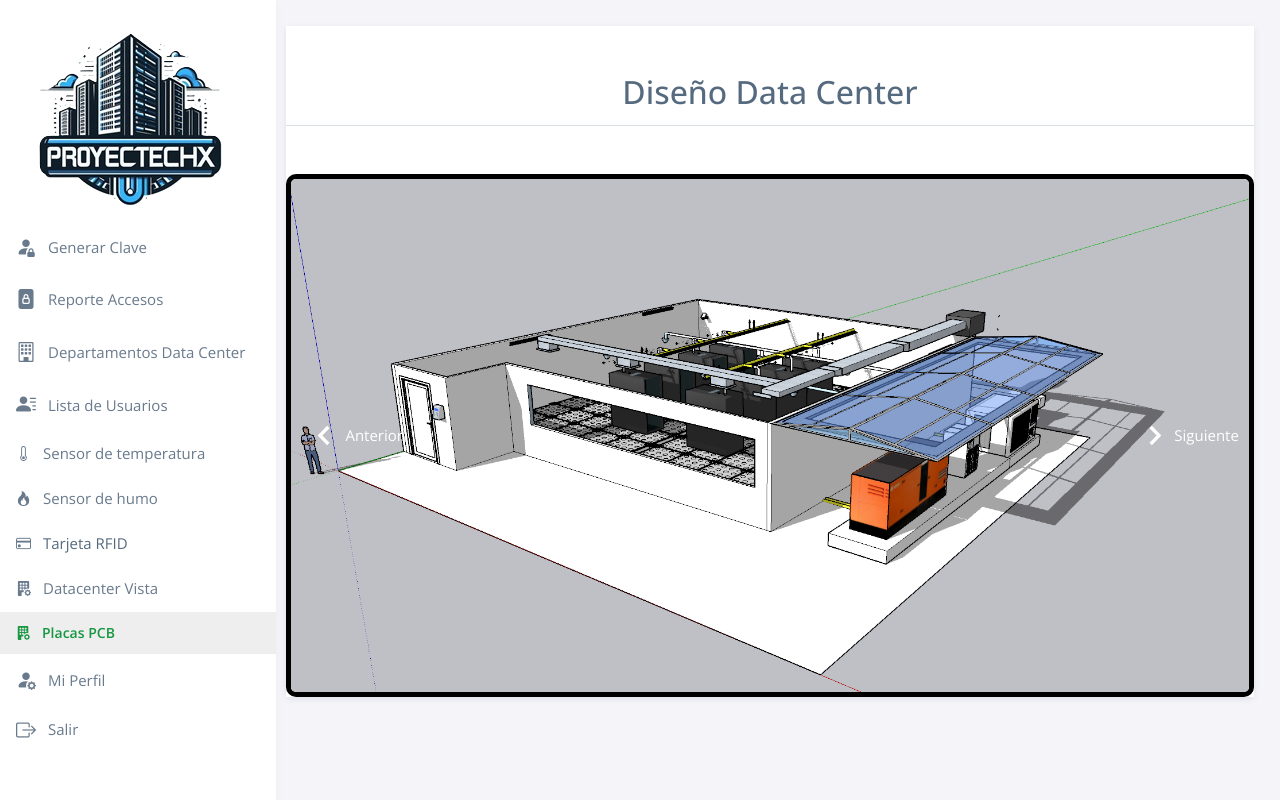
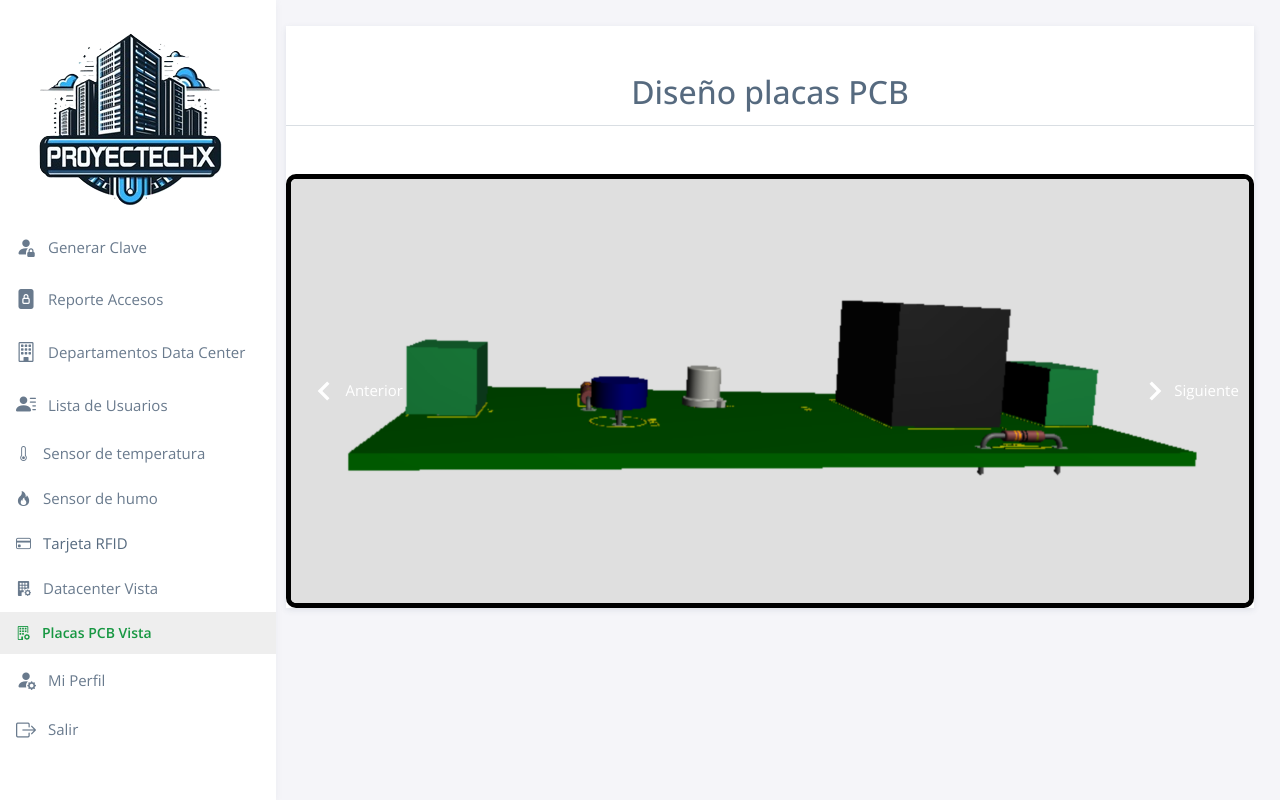
Before and after one commit to Ismaelsevi24/Ismaelsevi24.github.io, a Flask app: page /placavista in a window 1280 px wide. Run offline with Flask 3, Linux system fonts and the light colour scheme; the visitor is signed in with stand-in values (Sample User, id 1); some libraries are stand-ins or nearby versions.

Commit message:
diseñopcb

```diff
--- a/my-app/templates/public/includes/menu_sidebar.html
+++ b/my-app/templates/public/includes/menu_sidebar.html
@@ -91,9 +91,9 @@
     {% if dataLogin.rol in [1, 2] %}
       <li class="menu-item {% if request.path == '/placavista' %} active {% endif %}">
         <a href="/placavista" class="menu-link">
-          <i class="bi bi-building-fill-gear"></i>
+          <i class="bi bi-building-gear"></i>
           <span class="menu-text" style="margin-left: 12px;"></span>
-          <div data-i18n="Etiqueta">Placas PCB</div>
+          <div data-i18n="Etiqueta">Placas PCB Vista</div>
         </a>
       </li>
     {% endif %}
--- a/my-app/templates/public/usuarios/placavista.html
+++ b/my-app/templates/public/usuarios/placavista.html
@@ -6,7 +6,7 @@
   <div class="card content_consignaciones" style="border-radius: 0px !important">
     <section id="respuestaFiltroMes">
       <h2 class="text-center mt-5 mb-5">
-        Diseño Data Center
+        Diseño placas PCB
         <hr />
       </h2>
 
@@ -20,22 +20,22 @@
         </style>
         <div class="carousel-inner">
           <div class="carousel-item active">
-            <img class="d-block w-100" src="/static/assets/img/captura1.png" alt="Imagen 1">
+            <img class="d-block w-100" src="/static/assets/img/captura7.png" alt="Imagen 1">
           </div>
           <div class="carousel-item">
-            <img class="d-block w-100" src="/static/assets/img/captura2.png" alt="Imagen 2">
+            <img class="d-block w-100" src="/static/assets/img/captura8.png" alt="Imagen 2">
           </div>
           <div class="carousel-item">
-            <img class="d-block w-100" src="/static/assets/img/captura3.png" alt="Imagen 3">
+            <img class="d-block w-100" src="/static/assets/img/captura9.png" alt="Imagen 3">
           </div>
           <div class="carousel-item">
-            <img class="d-block w-100" src="/static/assets/img/captura4.png" alt="Imagen 4">
+            <img class="d-block w-100" src="/static/assets/img/captura10.png" alt="Imagen 4">
           </div>
           <div class="carousel-item">
-            <img class="d-block w-100" src="/static/assets/img/captura5.png" alt="Imagen 5">
+            <img class="d-block w-100" src="/static/assets/img/captura11.png" alt="Imagen 5">
           </div>
           <div class="carousel-item">
-            <img class="d-block w-100" src="/static/assets/img/captura6.png" alt="Imagen 6">
+            <img class="d-block w-100" src="/static/assets/img/captura12.png" alt="Imagen 6">
           </div>
           <!-- Agrega más imágenes según sea necesario -->
         </div>
```
Also changed, not shown: my-app/static/assets/img/captura10.png (added), my-app/static/assets/img/captura11.png (added), my-app/static/assets/img/captura12.png (added), my-app/static/assets/img/captura7.png (added), my-app/static/assets/img/captura8.png (added), my-app/static/assets/img/captura9.png (added).
